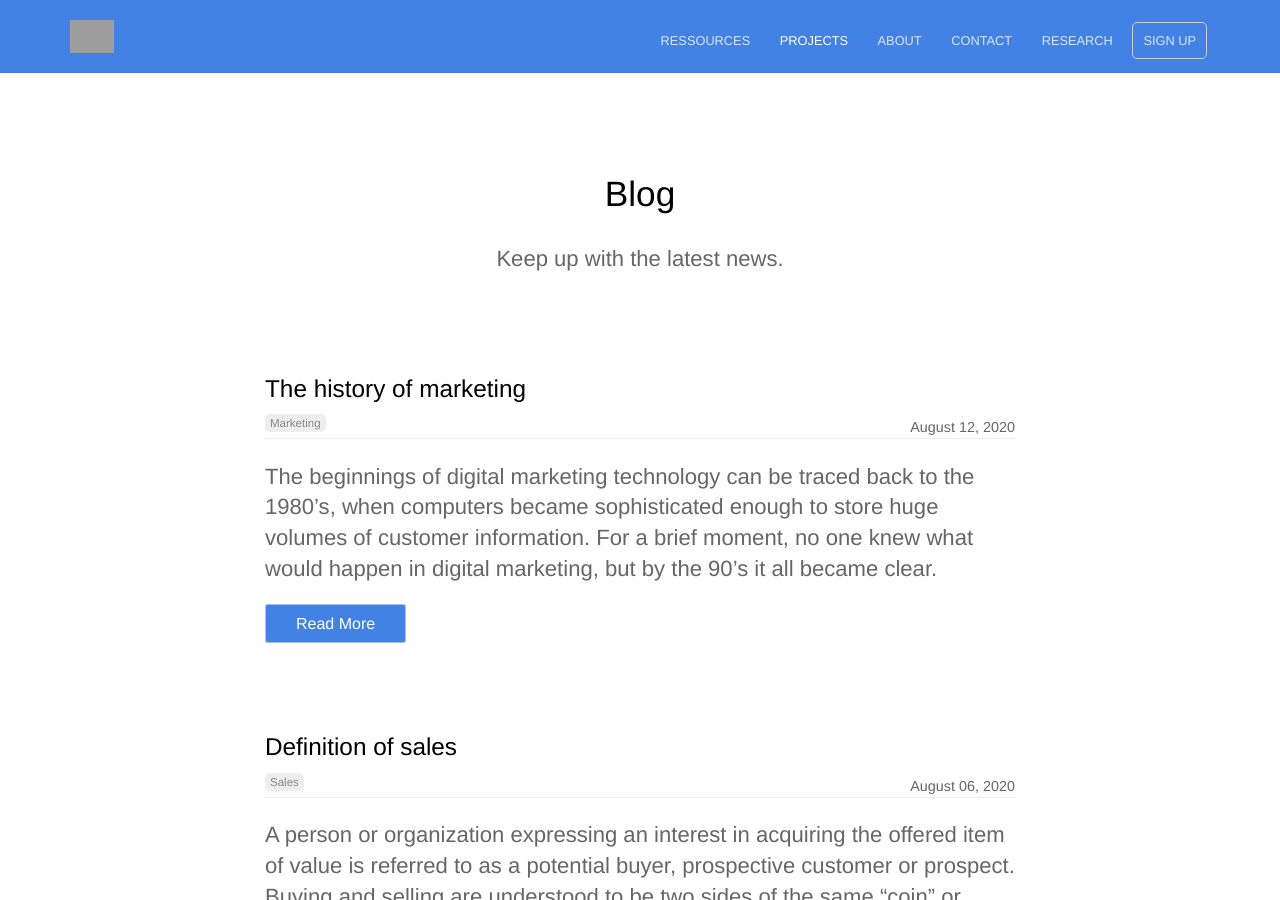
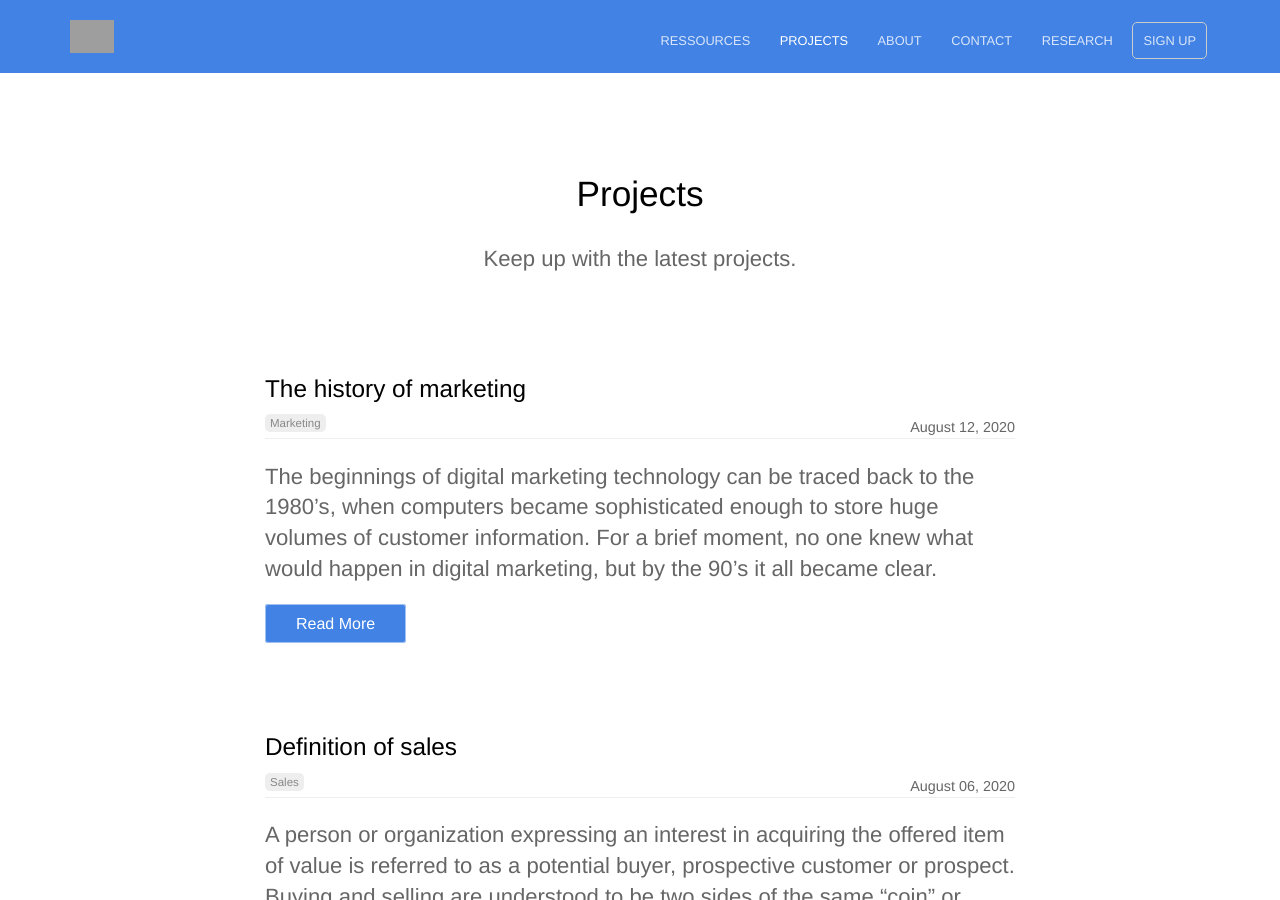
Before and after one commit to Bitcoin-InnovationHub/home, a Jekyll site: the page built from blog/index.html, in a window 1280 px wide and 900 px high. Built offline with Jekyll 4.4.1, drawn with Linux system fonts in a browser that asks for light colours; the list of posts is cut into pages by our own code; grey boxes are pictures that could not be loaded.

Commit message:
Update index.html

```diff
--- a/blog/index.html
+++ b/blog/index.html
@@ -1,6 +1,6 @@
 ---
-title: Blog
-description: Keep up with the latest news.
+title: Projects
+description: Keep up with the latest projects.
 ---
 
 <div class="text-container">
```
